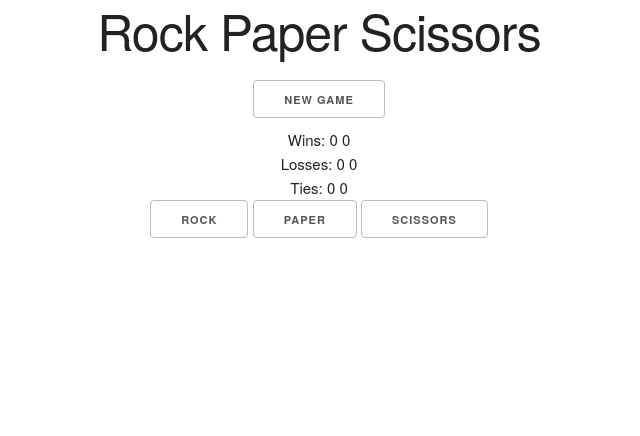
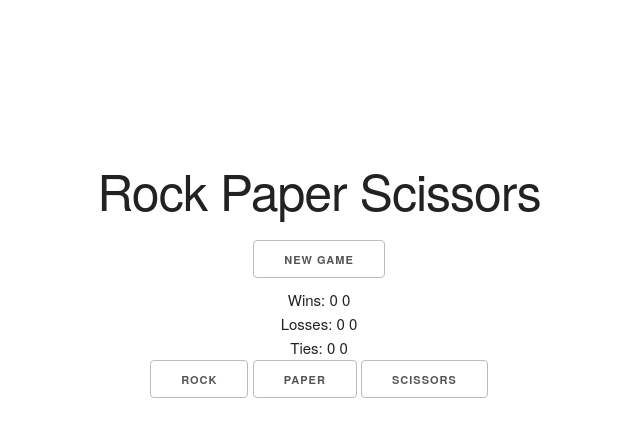
Before and after one commit to joanifex/rock-paper-scissors, a plain HTML site: page index.html in a window 1280 px wide. Shown: the whole page, without its empty margins (321-961 px from the left). Drawn offline with Linux system fonts and the light colour scheme.

```diff
--- a/css/styles.css
+++ b/css/styles.css
@@ -1,3 +1,7 @@
 body {
   text-align: center;
 }
+
+.container {
+  padding-top: 16rem;
+}
```
